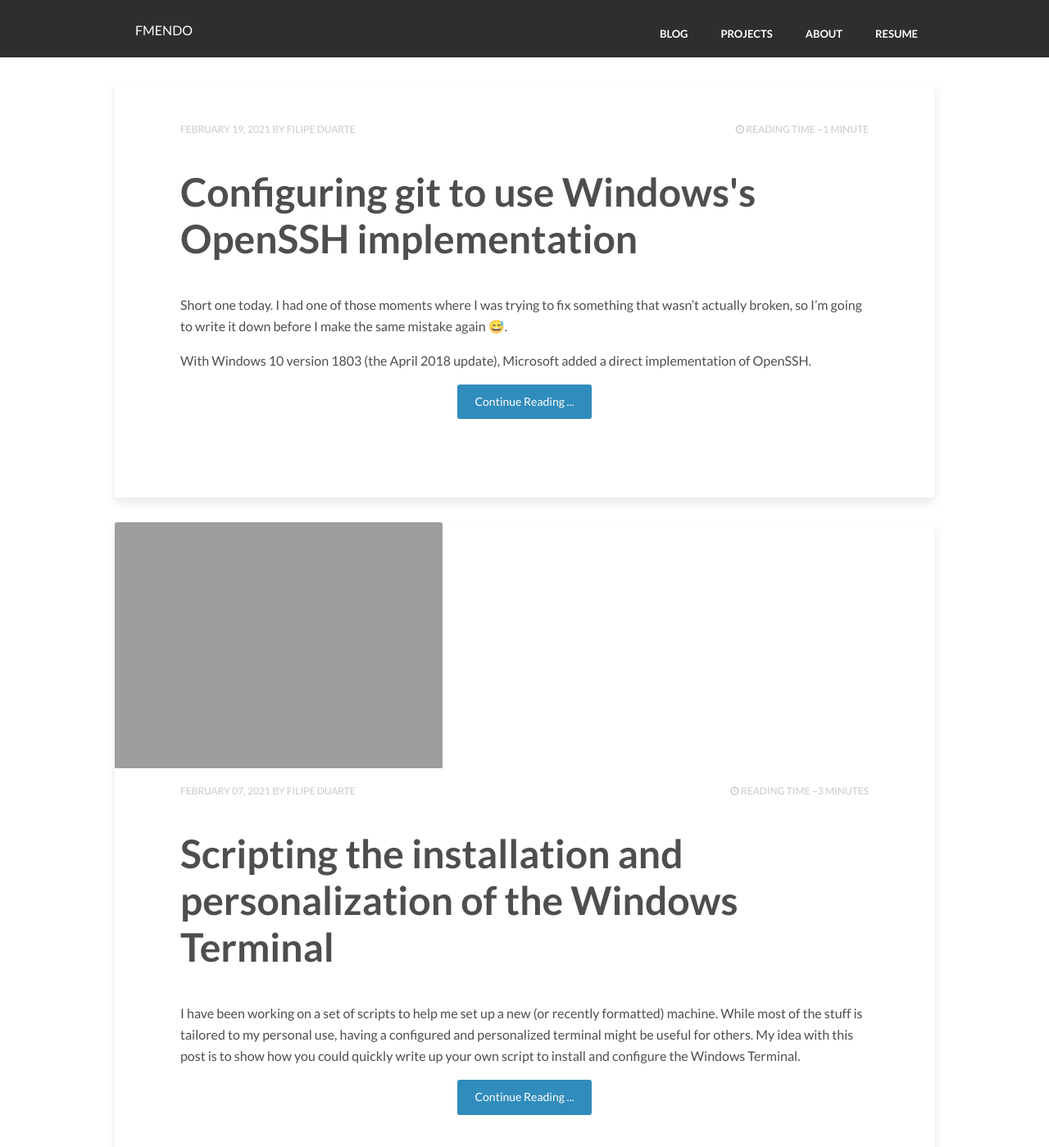
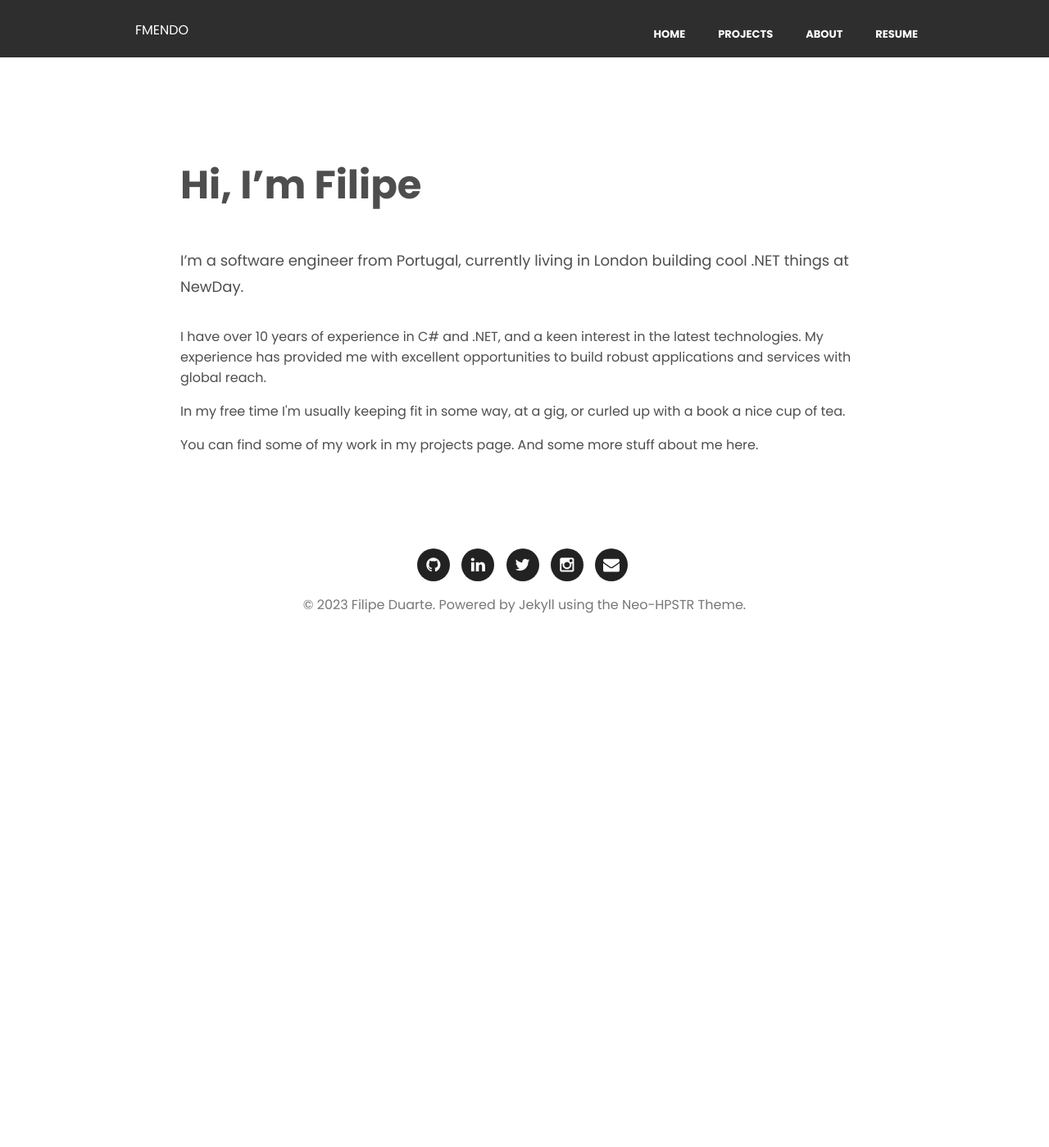
Before and after one commit to fmmendo/fmmendo.github.io, a Jekyll site: the page built from index.html, in a window 1280 px wide and 1400 px high. Shown: the whole window at 82% size. Built offline with Jekyll 4.4.1, drawn with Linux system fonts in a browser that asks for light colours; nearby versions of some CDN libraries; the list of posts is cut into pages by our own code; some of the changed text lies outside the part shown.

Commit message:
fix up home page a bit

```diff
--- a/_config.yml
+++ b/_config.yml
@@ -16,7 +16,7 @@ url: https://www.fmendo.com
 #   To create sub categories. add a submenu item
 # See the example
 menu:
-  - title: "blog"
+  - title: "home"
     url: "/"
   - title: "projects"
     url: "/projects"
@@ -30,7 +30,7 @@ owner:
   name: Filipe Duarte
   site: http://www.fmendo.com
   avatar: images/avatar.jpg
-  bio: "Hi, I&#8217;m Filipe. I&#8217;m a software engineer from Portugal, currently living in London building stuff for NewDay."
+  bio: "Hi, I&#8217;m Filipe. I&#8217;m a software engineer from Portugal, currently living in London building cool dotnet things at NewDay."
   email: me@fmendo.com
   # Twitter nick for use in Twitter cards and follow button.
   # twitter: fmmendo # if no twitter in this config, the twitter follow button will be removed
--- a/_includes/head.html
+++ b/_includes/head.html
@@ -30,6 +30,7 @@
 <link rel="stylesheet" href="{{ site.url }}/assets/css/jquery.mmenu.all.css">
 <!-- Webfonts -->
 <link href="//fonts.googleapis.com/css?family=Lato:300,400,700,300italic,400italic" rel="stylesheet" type="text/css">
+<link href="//fonts.googleapis.com/css?family=Poppins:300,400,700,300italic,400italic" rel="stylesheet" type="text/css">
 
 <meta http-equiv="cleartype" content="on">
 
--- a/_sass/_page.scss
+++ b/_sass/_page.scss
@@ -19,7 +19,7 @@ body {
 	background-color: $header-color;
 }
 .entry-content {
-	@include font-size(16);
+	@include font-size(18);
 	// Dotted line underlines for links
 	p > a,
 	li > a {
@@ -353,7 +353,7 @@ ul.social-buttons li a:active {
 	}
 	article {
 		background-color: $white;
-		box-shadow: 0 0 0 0, 0 6px 12px rgba($base-color,0.1);
+		// box-shadow: 0 0 0 0, 0 6px 12px rgba($base-color,0.1);
 		@include rounded(3px);
 		margin-bottom: 20px;
 		padding: 25px 15px;
@@ -398,20 +398,6 @@ ul.social-buttons li a:active {
 	color: lighten($text-color,20);
 	a {
 		color: lighten($text-color,20);
-	}
-}
-
-// Social Share
-// --------------------------------------------------
-.socialcount {
-	@include font-rem(16);
-	li {
-		padding-left: 10px;
-		padding-right: 10px;
-	}
-	p > a,
-	li > a {
-		border-bottom-width: 0;
 	}
 }
 
--- a/_sass/_variables.scss
+++ b/_sass/_variables.scss
@@ -1,14 +1,14 @@
 // Typography
 // --------------------------------------------------
 
-$base-font: 'Lato', Calibri, Arial, sans-serif;
+$base-font: 'Poppins', Calibri, Arial, sans-serif;
 $heading-font: $base-font;
 $caption-font: $base-font;
 $code-font: monospace;
 $alt-font: serif;
 
 $doc-font-size: 16;
-$doc-line-height: 26;
+$doc-line-height: 32;
 
 
 // set-up the body font-size / line-height
--- a/index.html
+++ b/index.html
@@ -6,48 +6,20 @@ tags: [Jekyll, theme, themes, responsive, blog, modern]
 comments: false
 ---
 
-{% for post in paginator.posts %}
 <article class="hentry">
   <header>
-    {% if post.image.feature %}
-    <div class="entry-image-index">
-      <a href="{{ site.url }}{{ post.url }}" title="{{ post.title }}"><img
-          src="{{ site.url }}/images/{{ post.image.feature }}" alt="{{ post.title }}"></a>
-      {% if post.image.credit %}<div class="image-credit">Image source: <a target="_blank"
-          href="{{ post.image.creditlink }}">{{ post.image.credit }}</a></div><!-- /.image-credit -->{% endif %}
-
-    </div><!-- /.entry-image -->
-    {% endif %}
-    <div class="entry-meta">
-      <span class="entry-date date published updated"><time datetime="{{ post.date | date_to_xmlschema }}"><a
-            href="{{ site.url }}{{ post.url }}">{{ post.date | date: "%B %d, %Y" }}</a></time></span><span
-        class="author vcard"><span class="fn"><a href="{{ site.url }}/about/"
-            title="About {{ site.owner.name }}">{{ site.owner.name }}</a></span></span>
-      {% if site.reading_time %}
-      <span class="entry-reading-time">
-        <i class="fa fa-clock-o"></i>
-        {% assign readtime = post.content | strip_html | number_of_words | divided_by:site.words_per_minute %}
-        Reading time ~{% if readtime <= 1 %}1 minute{% else %}{{ readtime }} minutes{% endif %}
-      </span><!-- /.entry-reading-time -->
-      {% endif %}
-    </div><!-- /.entry-meta -->
-    {% if post.link %}
-    <h1 class="entry-title"><a href="{{ site.url }}{{ post.url }}" class="permalink" rel="bookmark"
-        title="{{ post.title }}"><i class="fa fa-bookmark"></i></a> <a href="{{ post.link }}">{{ post.title }}</a></h1>
-    {% else %}
-    <h1 class="entry-title"><a href="{{ site.url }}{{ post.url }}" rel="bookmark" title="{{ post.title }}"
-        itemprop="url">{{ post.title }}</a></h1>
-    {% endif %}
+    <!-- <div class="entry-image-index">
+      <img src="{{ site.url }}/images/abstract-2.jpg" alt="{{ post.title }}"></a>
+    </div> -->
+    <h1 class="entry-title">
+      Hi, I&#8217;m Filipe</h1>
   </header>
   <div class="entry-content">
-    {{ post.excerpt }}
-    {% if post.content contains "<!--more-->" %}
-    <div align="center">
-      <div markdown="0"><a href="{{ site.url }}{{ post.url }}" class="btn btn-info">Continue Reading ...</a></div>
+    I&#8217;m a software engineer from Portugal, currently living in London building cool .NET things at NewDay.
+  </div><!-- /.entry-content -->
+    <div>
+      <p>I have over 10 years of experience in C# and .NET, and a keen interest in the latest technologies. My experience has provided me with excellent opportunities to build robust applications and services with global reach.</p>
+      <p>In my free time I'm usually keeping fit in some way, at a gig, or curled up with a book a nice cup of tea.</p>
+      <p>You can find some of my work in my <a href="/about">projects page</a>. And some more stuff <a href="/about">about me here.</a></p>
     </div>
-    {% endif %}
-  </div><!-- /.entry-content -->
 </article><!-- /.hentry -->
-{% endfor %}
-
-{% include pagination.html %}
--- a/resume.md
+++ b/resume.md
@@ -3,22 +3,25 @@ layout: page
 title: Resume
 ---
 
+<h1 style="text-align: center">Resume</h1>
+
 ## Overview
 
 ---
 
-Enthusiastic, consumer-focused, software engineer, passionate about human-computer interaction and delivering great user experiences.
+Enthusiastic senior software engineer with over 10 years of experience in C# and .NET, and a keen interest in the latest technologies. My experience has provided me with excellent opportunities to build robust applications and services with global reach.
 
 <br />
 
 ## Technical Skills
 
-|                      |                                                                                            |
-| -------------------- | ------------------------------------------------------------------------------------------ |
+|                       |                                                                                           |
+| --------------------- | ----------------------------------------------------------------------------------------- |
 | **Languages**        | C#, XAML, C/C++, Java, Python, Go                                                          |
-| **Cloud**            | AWS: Lambda, CloudFormation, API Gateway, CloudWatch, S3, Athena, ECS, ECR                 |
-| **Database**         | SQL Server, MySQL, SQLite, LiteDB                                                          |
-| **Tools/Frameworks** | UWP, WinRT, .NET, .NET Core, WPF, MVVM, MSTest, nUnit, Moq, Ninject, Docker, gRPC, Android |
+| **Cloud**            | Azure: Functions, CosmosDB, ServiceBus, EventGrid, DataFactory
+| | AWS: Lambda, CloudFormation, API Gateway, CloudWatch, S3, Athena, ECS, ECR                 |
+| **Database**         | SQL Server, CosmosDB, MySQL, SQLite, LiteDB                                                          |
+| **Tools/Frameworks** | UWP, WinRT, .NET, .NET Core, WPF, MVVM, MSTest, nUnit, Moq, Docker, gRPC, Android |
 
 <br />
 
@@ -26,13 +29,17 @@ Enthusiastic, consumer-focused, software engineer, passionate about human-comput
 
 ---
 
-### Senior Specialist, Developer - NewDay<span style="font-size: small; color: #aaaaaa;"> April 2018 - June 2020
+### Senior Specialist, Developer - NewDay<span style="font-size: small; color: #aaaaaa;"> Jan 2020 - Present
 
 ###### London, United Kingdom
+- Delivered a set of APIs to handle the customer journey in the Collections platform.
+- Built an event sourcing platform using CosmosDB, ServiceBus and Azure Functions to handle the flow of data for over 5M accounts in our Collections platform.
+- Mentored junior developers.
+- Assisted in hiring new developers.
+
 
 ### Senior .NET Software Engineer - Paddle<span style="font-size: small; color: #aaaaaa;"> April 2018 - June 2020
-
-###### London, United Kingdom
+<span style="font-size: small; color: #aaaaaa;"> London, United Kingdom
 
 - Released Paddle's [.NET Windows SDK](https://www.nuget.org/packages/Paddle.PaddleSDK/) which allows sellers to add Paddle’s in-app checkout, licensing, and analytics to their software.
 - Managed the CI/CD pipeline for the SDK’s build, test, and release to NuGet.
@@ -65,7 +72,7 @@ Enthusiastic, consumer-focused, software engineer, passionate about human-comput
 ##### London, United Kingdom
 
 - Worked on the Playfire desktop client, which allowed users to track their Xbox, PlayStation, and Steam game stats.
-- Introduced MVVM to the team, leading to easier to maintain code, and increased unit-test coverage.
+- Led the introduction of MVVM to the team, resulting in easier to maintain code and increased test coverage.
 - Built a download manager, along with the capability to install and run games bought through the GMG store.
 
 ### Windows Phone Software Engineer - Powa Technologies<span style="font-size: small; color: #aaaaaa;"> Oct 2013 – Jan 2014
@@ -94,6 +101,16 @@ Enthusiastic, consumer-focused, software engineer, passionate about human-comput
 
 <br />
 
+## Certifications
+
+---
+
+
+### [Microsoft Certified: Azure Developer Associate](https://learn.microsoft.com/en-us/users/filipeduarte-0546/credentials/24f8101a697104)
+Microsoft, Sep 2023
+
+<br />
+
 ## Education
 
 ---
@@ -102,15 +119,17 @@ Enthusiastic, consumer-focused, software engineer, passionate about human-comput
 
 ##### University of Aveiro
 
+- Principal Modules: Software Engineering, Human-Computer Interaction, Computer Graphics, Distributed Systems, Image Analysis and Understanding, Project Management.
+
+<br />
+
 - Dissertation: _DETI Interact – Interaction with public displays via a mobile device_.
-
-- Technologies used include .NET, C#, WPF, XAML, XNA, Android, Java and Bluetooth (project hosted at [http://detiinteract.codeplex.com](http://detiinteract.codeplex.com)).
+- Technologies used include .NET, C#, WPF, XAML, XNA, Android, Java and Bluetooth (project hosted on [github](https://github.com/fmmendo/DetiInteract)).
 - Planned, designed, and implemented a remotely controlled Information System.
 - Prepared and conducted several user testing sessions.
 - Published: “ _DETI - Interact: Interacting with public displays through mobile phones_” in the Proceedings of CISTI 2011, Workshop on Information Systems for Interactive Spaces, Chaves, 15-18 June 2011, Chaves Portugal. Authors: Filipe Duarte, Paulo Dias, Beatriz Sousa Santos.
 
-- Principal Modules: Software Engineering, Human-Computer Interaction, Computer Graphics, Distributed Systems, Image Analysis and Understanding, Project Management.
-- Activities:
+<br />
 
 - Organizing Committee as a student volunteer at "INTERACÇÃO 2010", the National Conference on Human-Computer Interaction, held in the University of Aveiro 13-15 October, 2010.
 - Gave a workshop on "DETI Interact and Android Systems" as part of the Informatics and Multimedia Week on the Padre António Morais da Fonseca School, in Murtosa, Portugal, on May 6th, 2011.
@@ -121,7 +140,7 @@ Enthusiastic, consumer-focused, software engineer, passionate about human-comput
 
 - Principal Modules: Algorithms, Object-Oriented Programming, Operating Systems, Database Management Systems, Computer Architectures, Network Architectures
 
-<br/>
+<br />
 
 ---
 
```
